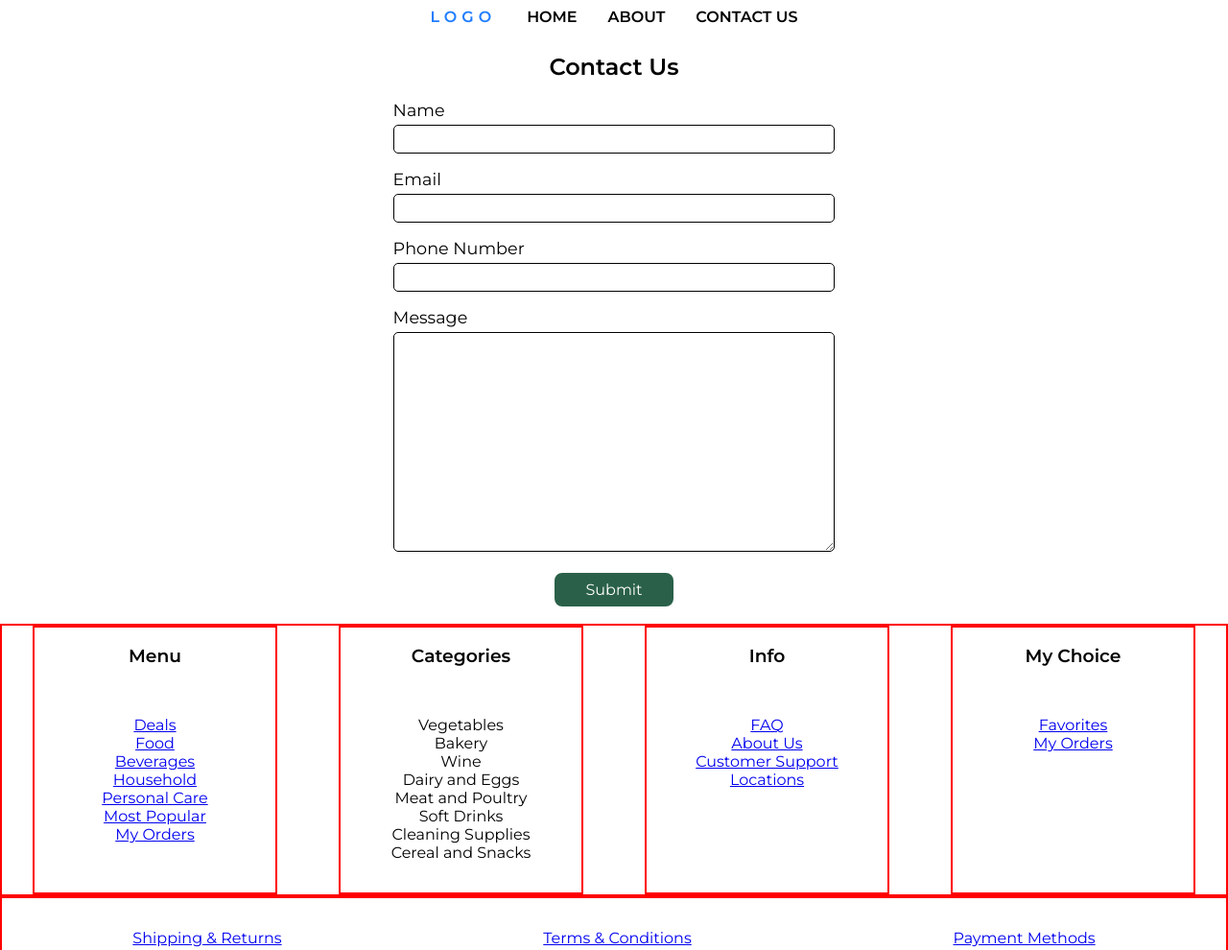
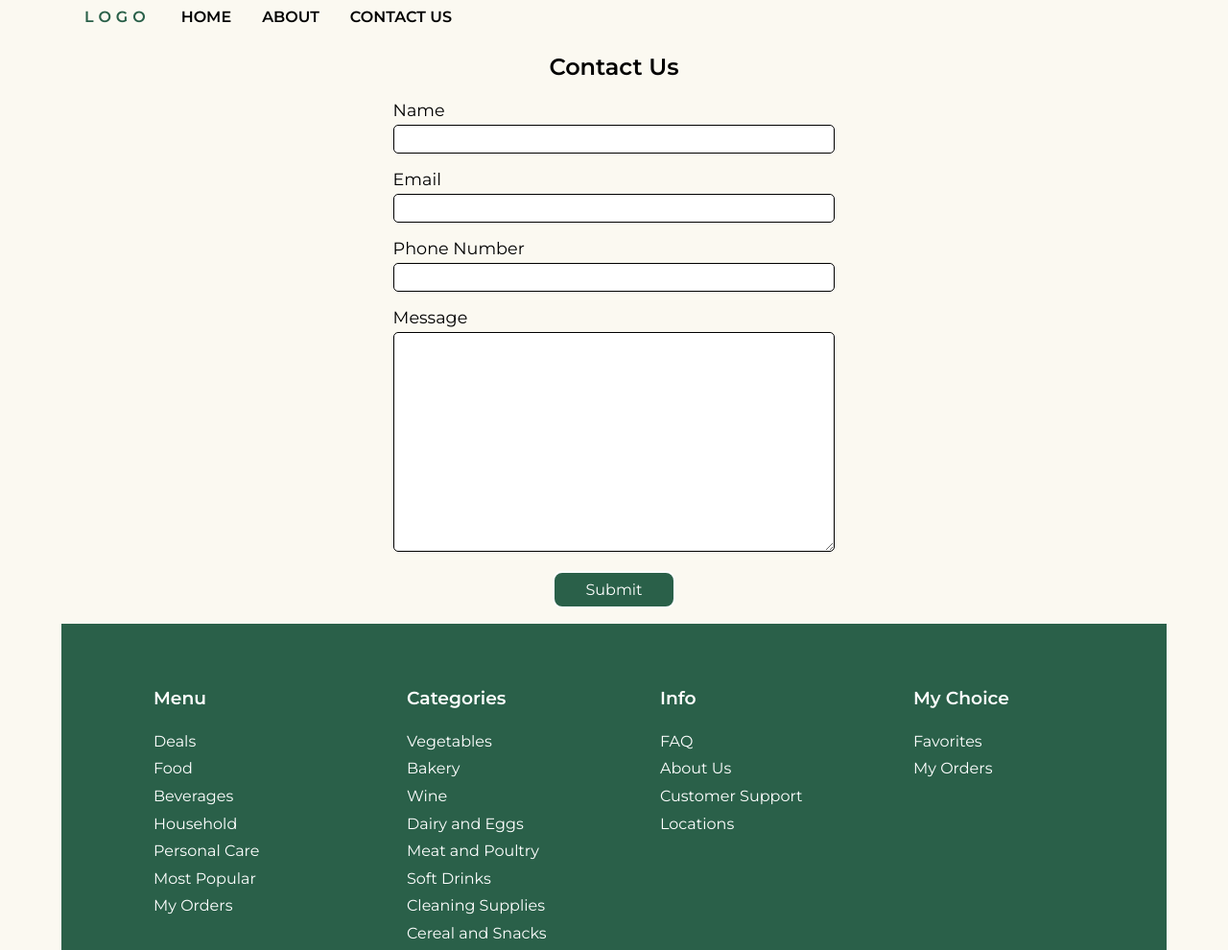
Before and after one commit to ASHWIN776/prelibato-food-trading, a plain HTML site: page contact.html in a window 1280 px wide. Shown: the top 990 px of the page at 96% size. Drawn offline with Linux system fonts and the light colour scheme.

Commit message:
footer and nav styling done

```diff
--- a/assets/styles/main.css
+++ b/assets/styles/main.css
@@ -4,6 +4,11 @@ body, html{
     box-sizing: border-box;
     font-family: 'Montserrat', sans-serif;
     scroll-behavior: smooth;
+}
+
+
+body{
+    background-color: #FBF9F1;
 }
 
 *, *::after, *::before{
@@ -40,33 +45,57 @@ nav a:not(.nav-logo):hover{
     text-decoration: underline;
 }
 .nav-logo{
-    color: #207DFF;
+    color: rgb(42, 96, 73);;
     letter-spacing: 5px;
     transition: none;
 }
 
-footer section{
-    border: 2px solid red;
+footer{
+    padding-bottom: 1rem;
 }
+
+footer section:first-child{
+    border-bottom: 2px solid;
+    margin: 0 3rem;
+}
+
 footer section:first-child div{
     width: 80%;
-    border: 2px solid red;
-    text-align: center;
     margin: 0 auto;
 }
 
 footer ul{
     list-style: none;
     margin: 0;
-    padding: 2rem 0;
+    padding: 0;
+}
+
+footer section:first-child li{
+    display: inline-block;
+    margin: 0.3rem 0;
+}
+
+.footer-link{
+    text-decoration: none;
+    color: white;
+    display: inline-block;
+    width: 100%;
 }
 
 
 @media only screen and (min-width: 961px) {
+    header{
+        position: absolute;
+        display: block;
+        top: 0;
+        width: 100%;
+        z-index: 2;
+        transition: background-color 500ms;
+    }
+
     nav{
         display: flex;
-        justify-content: space-between;
-        width: 100%;
+        width: 90%;
         margin: 0 auto;
         padding: 0.5rem;
     }
@@ -80,7 +109,8 @@ footer ul{
     nav ul{
         display: flex;
         flex-grow: 1;
-        justify-content: center;
+        justify-content: flex-start;
+
     }
     nav div, nav ul{
         margin-top: 0;
@@ -98,10 +128,12 @@ footer ul{
         text-decoration: none;
     }
 
-    /* footer{
-        background-color: black;
+    footer{
+        width: 90%;
+        background-color: rgb(42, 96, 73);
         color: white;
-    } */
+        margin: 0 auto;
+    }
 
     footer section:first-child{
         display: flex;
@@ -114,9 +146,20 @@ footer ul{
     footer section:nth-child(2) ul{
         display: flex;
         justify-content: space-around;
+        margin: 4rem 0;
+    }
+
+    footer section:first-child ul{
+        display: flex;
+        flex-direction: column;
     }
 
     footer section:nth-child(2) div:last-child{
         margin: 1rem 0;
+        text-align: center;
+    }
+
+    footer section:first-child div{
+        margin: 3rem;
     }
   }
```
